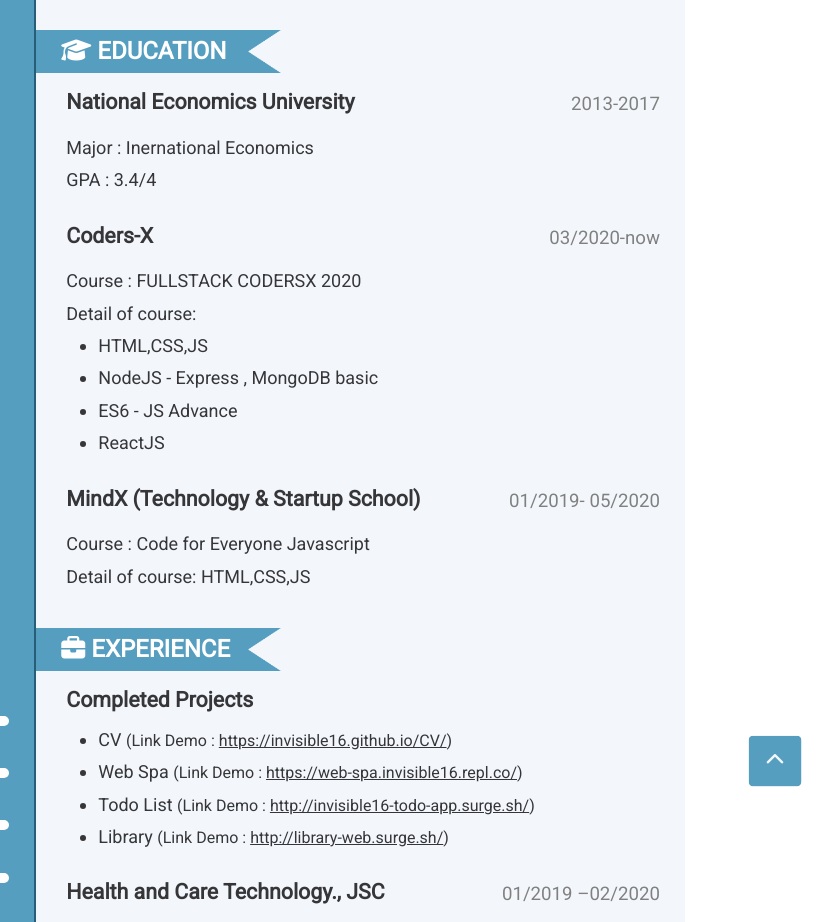
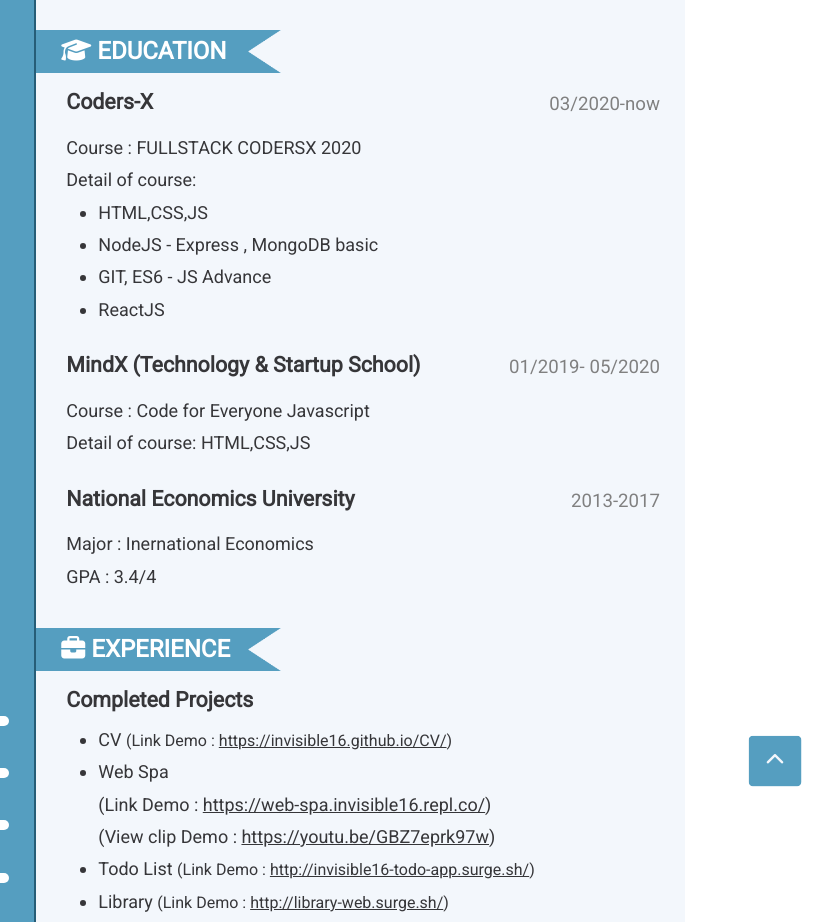
Before and after one commit to Invisible16/CV, a plain HTML site: page index.html in a window 1280 px wide. Shown: the top 922 px of the page, 455-1280 px from the left. Drawn offline with Linux system fonts and the light colour scheme.

Commit message:
Modify CV

```diff
--- a/index.html
+++ b/index.html
@@ -141,20 +141,7 @@
                     <i class="fas fa-graduation-cap"></i>
                     EDUCATION
                 </h3>
-                <div class="text">
-                    <h4 class="smalltitle flex">
-                        <span>National Economics University</span>
-                        <div class="time">2013-2017
-                        </div>
-                    </h4>
-                    <!--<h5>Major : Inernational Economics
-                        GPA : 3.4/4 </h5> -->
-                    <article>
-                        Major : Inernational Economics <br>
-                        GPA : 3.4/4
-                    </article>
 
-                </div>
                 <div class="text">
                     <h4 class="smalltitle flex">
                         <span>Coders-X</span>
@@ -168,7 +155,7 @@
                         <ul class="detail">
                             <li>HTML,CSS,JS </li>
                             <li>NodeJS - Express , MongoDB basic</li>
-                            <li>ES6 - JS Advance</li>
+                            <li>GIT, ES6 - JS Advance</li>
                             <li>ReactJS</li>
                         </ul>
                     </article>
@@ -188,6 +175,20 @@
                         Detail of course: HTML,CSS,JS
                     </article>
                 </div>
+                <div class="text">
+                    <h4 class="smalltitle flex">
+                        <span>National Economics University</span>
+                        <div class="time">2013-2017
+                        </div>
+                    </h4>
+                    <!--<h5>Major : Inernational Economics
+                        GPA : 3.4/4 </h5> -->
+                    <article>
+                        Major : Inernational Economics <br>
+                        GPA : 3.4/4
+                    </article>
+
+                </div>
             </div>
             <!-- EXP-->
             <div class="section">
@@ -204,7 +205,9 @@
                     <ul class="detail">
                         <li>CV <span>(Link Demo :  <a href="https://invisible16.github.io/CV/">https://invisible16.github.io/CV/</a>)</span>
                         </li>
-                        <li>Web Spa  <span>(Link Demo : <a href="https://web-spa.invisible16.repl.co/">https://web-spa.invisible16.repl.co/</a>)</span>  </li>
+                        <li>Web Spa
+                             <p>(Link Demo : <a href="https://web-spa.invisible16.repl.co/">https://web-spa.invisible16.repl.co/</a>)</p>  </li>
+                             <p>(View clip Demo : <a href="https://youtu.be/GBZ7eprk97w">https://youtu.be/GBZ7eprk97w</a>)</p>  </li>
                         <li>Todo List <span>(Link Demo :  <a href="http://invisible16-todo-app.surge.sh/">http://invisible16-todo-app.surge.sh/</a>)</span></li>
                         <li>Library <span>(Link Demo :  <a href="http://library-web.surge.sh/">http://library-web.surge.sh/</a>)</span></li>
                     </ul>
```
